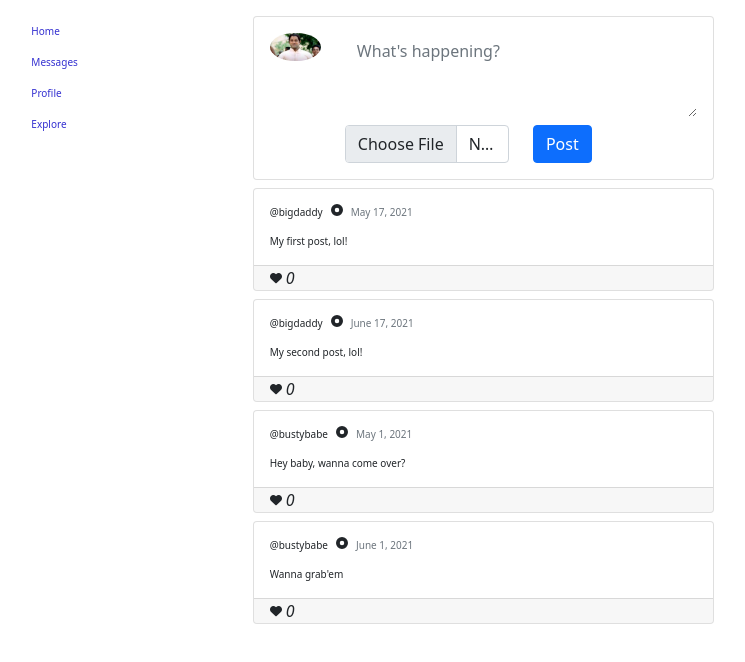
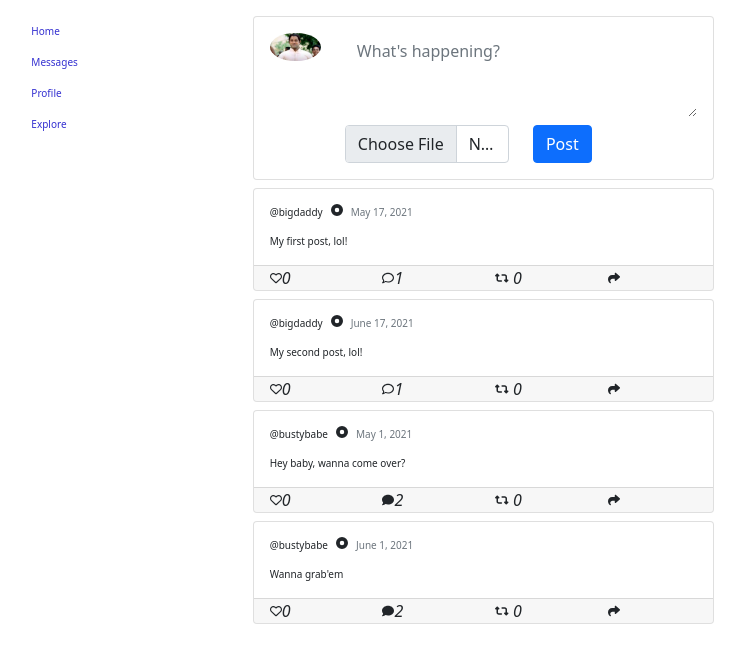
Before and after one commit to A-N-uraag/socnet, a React (Create React App) app in the folder frontend/: page /home in a window 1280 px wide. Shown: the top 662 px of the page, without its empty margins (210-955 px from the left). Built offline with nearby package versions, Linux system fonts and the light colour scheme; no server answers; sample sign-in values are in the browser's storage.

Commit message:
Some changes on comment functionality

```diff
--- a/frontend/package.json
+++ b/frontend/package.json
@@ -4,6 +4,7 @@
   "private": true,
   "dependencies": {
     "@fortawesome/fontawesome-svg-core": "^6.1.1",
+    "@fortawesome/free-regular-svg-icons": "^6.1.1",
     "@fortawesome/free-solid-svg-icons": "^6.1.1",
     "@fortawesome/react-fontawesome": "^0.1.18",
     "@testing-library/jest-dom": "^5.16.4",
--- a/frontend/src/components/Post/Posts.tsx
+++ b/frontend/src/components/Post/Posts.tsx
@@ -1,10 +1,40 @@
 import { FontAwesomeIcon } from "@fortawesome/react-fontawesome";
-import { faHeart, faDotCircle} from "@fortawesome/free-solid-svg-icons";
+import { faHeart, faDotCircle, faComment, faRetweet, faShare} from "@fortawesome/free-solid-svg-icons";
+import {faHeart as faRHeart, faComment as faRComment } from "@fortawesome/free-regular-svg-icons";
 import Moment from "moment";
-import { Card, Row, Col } from "react-bootstrap";
+import { Card, Row, Col, Modal, Button, Form } from "react-bootstrap";
+import { useState } from "react";
 
 const Post = (props: any) => {
     Moment.locale('en');
+    const [likeClicked, setLikeClicked] = useState<boolean>(false);
+    const [likes, setLikes] = useState<number>(props.postData[props.pid].likes);
+    const [show, setShow] = useState<boolean>(false);
+    const [comment, setComment] = useState<string>("");
+    const [commented, setCommented] = useState<boolean>(props.postData[props.pid].comments.some((comment: any) => comment.uid === props.uid));
+    const [repostClicked, setRepostClicked] = useState<boolean>(false);
+    const onLikeClick = () => {
+        likeClicked ? setLikes(likes-1) : setLikes(likes+1);
+        setLikeClicked(!likeClicked);
+    }
+    const onCommentChange = (event: any) => {
+        setComment(event.target.value);
+    }
+    const handleClose = () => {
+        setShow(false);
+    }
+    const onCommentClick = () => {
+        setShow(true);
+    }
+    const handleSubmit = () => {
+        if(comment === ""){
+            console.log("No comment");
+        }
+        else{
+            console.log(comment);
+        }
+        setShow(false);
+    }
     return (
         <Card className="my-1">
             <Card.Body>
@@ -22,7 +52,37 @@ const Post = (props: any) => {
             <Card.Footer className="py-0 my-0">
                 <Row fluid>
                     <Col fluid>
-                        <FontAwesomeIcon  size="xs" style={{display: "inline-block"}} icon={faHeart} /> <i style={{display: "inline-block"}}>{props.postData[props.pid].likes}</i>
+                        {likeClicked ? ([<FontAwesomeIcon onClick={onLikeClick}  size="xs" style={{display: "inline-block"}} icon={faHeart} />, <i style={{display: "inline-block"}}>{likes}</i>]) : ([<FontAwesomeIcon onClick={onLikeClick} size="xs" style={{display: "inline-block"}} icon={faRHeart} />, <i style={{display: "inline-block"}}>{likes}</i>])}
+                    </Col>
+                    <Col fluid>
+                        {commented ? ([<FontAwesomeIcon  onClick={onCommentClick} size="xs" style={{display: "inline-block"}} icon={faComment} />, <i style={{display: "inline-block"}}>{props.postData[props.pid].comments.length}</i>]):([<FontAwesomeIcon onClick={onCommentClick} size="xs" style={{display: "inline-block"}} icon={faRComment} />, <i style={{display: "inline-block"}}>{props.postData[props.pid].comments.length}</i>])}
+                        <Modal show={show} onHide={handleClose}>
+                            <Modal.Header closeButton>
+                            <Modal.Title>Comment</Modal.Title>
+                            </Modal.Header>
+                            <Modal.Body>
+                                <Form>
+                                    <Form.Group className="mb-3">
+                                        <Form.Label>Comment</Form.Label>
+                                        <Form.Control as="textarea" rows={1} placeholder={"Tweet your reply"} onChange={onCommentChange}/>
+                                    </Form.Group>
+                                </Form>
+                            </Modal.Body>
+                            <Modal.Footer>
+                            <Button variant="secondary" onClick={handleSubmit}>
+                                Close
+                            </Button>
+                            <Button variant="primary" onClick={handleClose}>
+                                Tweet Comment
+                            </Button>
+                            </Modal.Footer>
+                        </Modal>
+                    </Col>
+                    <Col fluid>
+                        <FontAwesomeIcon  size="xs" style={{display: "inline-block"}} icon={faRetweet} /> <i style={{display: "inline-block"}}>{props.postData[props.pid].reposts}</i>
+                    </Col>
+                    <Col fluid>
+                        <FontAwesomeIcon  size="xs" style={{display: "inline-block"}} icon={faShare} />
                     </Col>
                 </Row>
             </Card.Footer>
--- a/frontend/src/components/feedComponent/FeedComponent.tsx
+++ b/frontend/src/components/feedComponent/FeedComponent.tsx
@@ -48,7 +48,7 @@ const FeedComponent = (props: any) => {
                         props.userData[fid].posts.map((pid: number) => {
                             return (
                                 <Row fluid className="gx-0">
-                                    <Post postData={props.postData} uname={props.userData[fid].profile.uname} pid={pid}></Post>
+                                    <Post postData={props.postData} uname={props.userData[fid].profile.uname} pid={pid} uid={props.uid}></Post>
                                 </Row>
                             );
                         })
--- a/frontend/src/components/homepage/homePage.tsx
+++ b/frontend/src/components/homepage/homePage.tsx
@@ -1,6 +1,7 @@
 import { useState } from "react";
 import { Container, Row, Col, Nav } from "react-bootstrap";
 import FeedComponent from "../feedComponent/FeedComponent";
+import Post from "../Post/Posts";
 import ProfilePage from "../profilePage/profilePage";
 
 let userData = require("../../assets/data/users.json");
@@ -14,7 +15,9 @@ const Homepage = (props: any) => {
             case "home":
                 return <FeedComponent userData={userData} postData={postData} uid={props.uid}/>;
             case "profile":
-                return <ProfilePage user={userData[props.uid]} postData={postData}/>
+                return <ProfilePage user={userData[props.uid]} postData={postData} uid={props.uid}/>;
+            case "post":
+                return <Post postData={props.postData} uname={props.userData[props.uid].profile.uname} uid={props.uid} full={true}/>
             default:
                 return <FeedComponent userData={userData} postData={postData} uid={props.uid}/>;
         };
--- a/frontend/src/components/profilePage/profilePage.tsx
+++ b/frontend/src/components/profilePage/profilePage.tsx
@@ -56,7 +56,7 @@ const ProfilePage = (props: any) => {
                 {props.user.posts.map((pid: number) => {
                     return(
                         <Row fluid className="gx-0">
-                            <Post postData={props.postData} uname={props.user.profile.uname} pid={pid}></Post>
+                            <Post postData={props.postData} uname={props.user.profile.uname} pid={pid} uid={props.user.uid}></Post>
                         </Row>
                     );
                 })}
```
Also changed, not shown: frontend/src/components/Post/dist/Posts.js (added), 1 other file (tests, documents, lock files or other folders).
